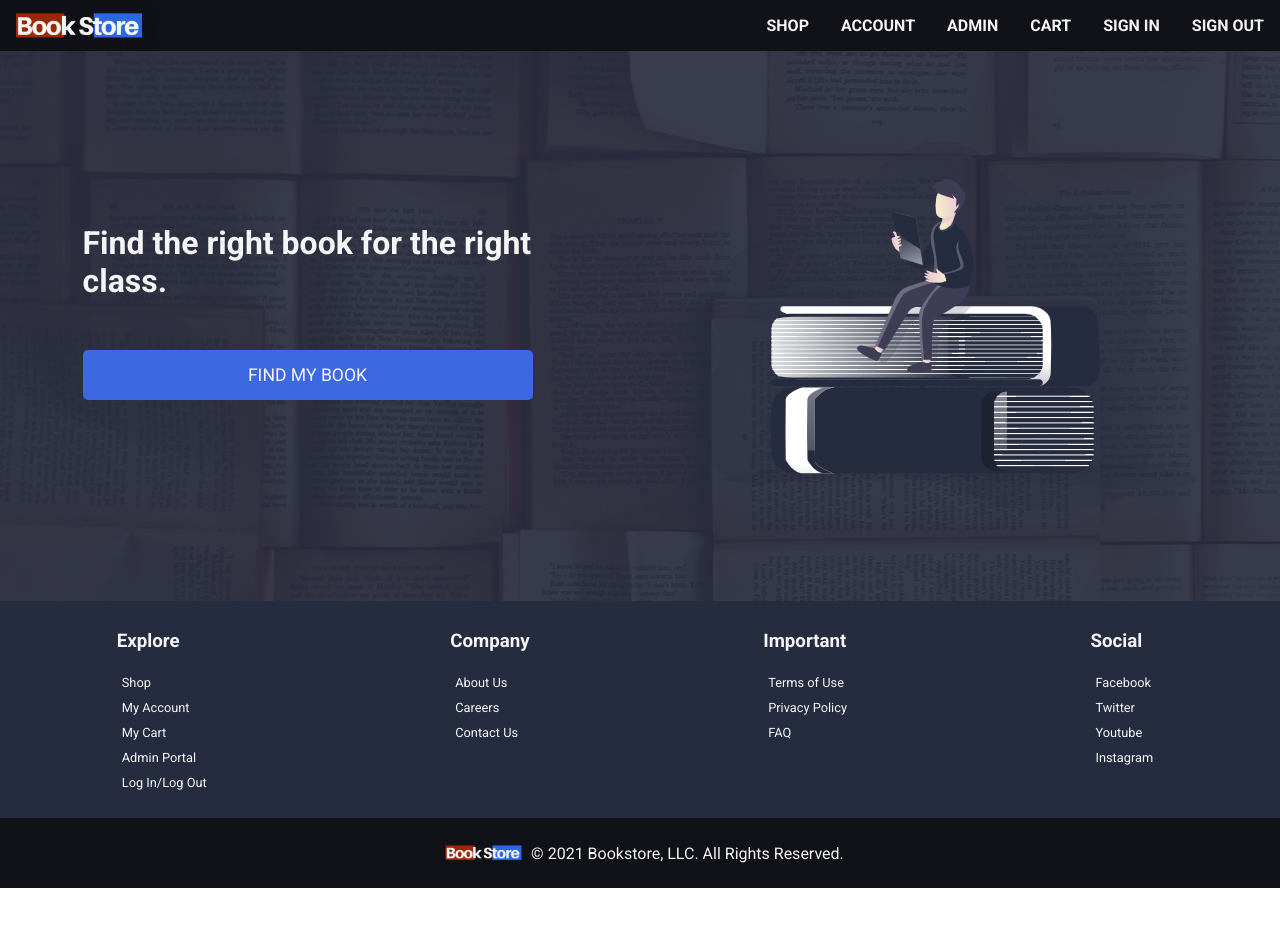
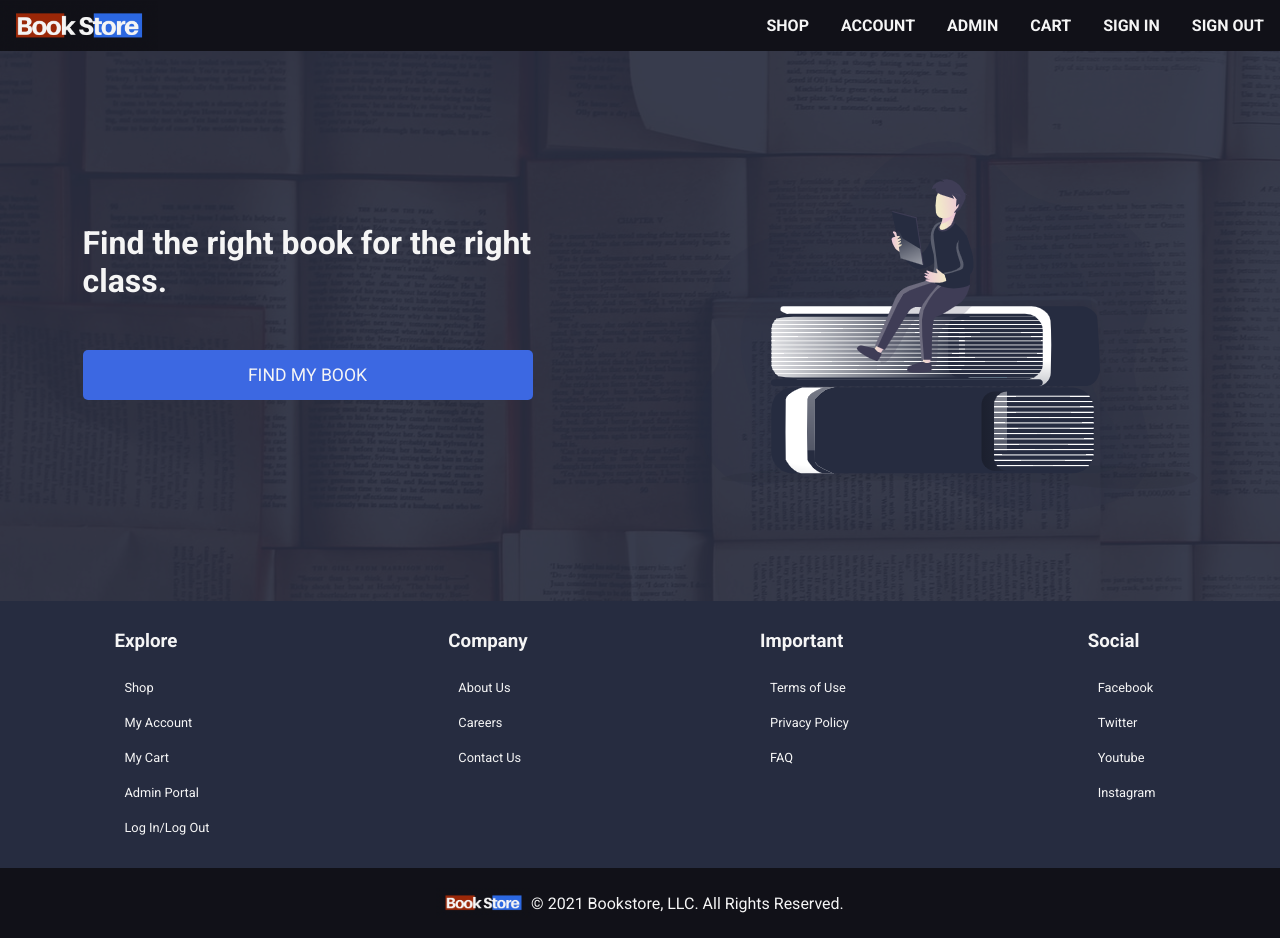
Before and after one commit to joshuasells/termProjectAWAD, a React (Create React App) app: page / in a window 1280 px wide. Before the commit the page ends 888 px from the top, so only its background shows below. Built offline with nearby package versions, Linux system fonts and the light colour scheme.

Commit message:
Fixes styling bug in the footer component

```diff
--- a/src/stylesheets/Footer.css
+++ b/src/stylesheets/Footer.css
@@ -20,7 +20,6 @@
     justify-content: space-around;
     background-color: #262C40;
     color: #F5F5F5;
-    padding: ;
 }
 
 .Footer__ .content div {
@@ -37,12 +36,13 @@
 .Footer__ a {
     color: inherit;
     text-decoration: none;
-    padding: 5px;
+    display: block;
+    padding: 10px;
     border-radius: 5px;
 }
 
 .Footer__ li {
-    padding: 5px 5px 5px 0;
+    padding: 0;
 }
 
 .Footer__ a:hover {
```
